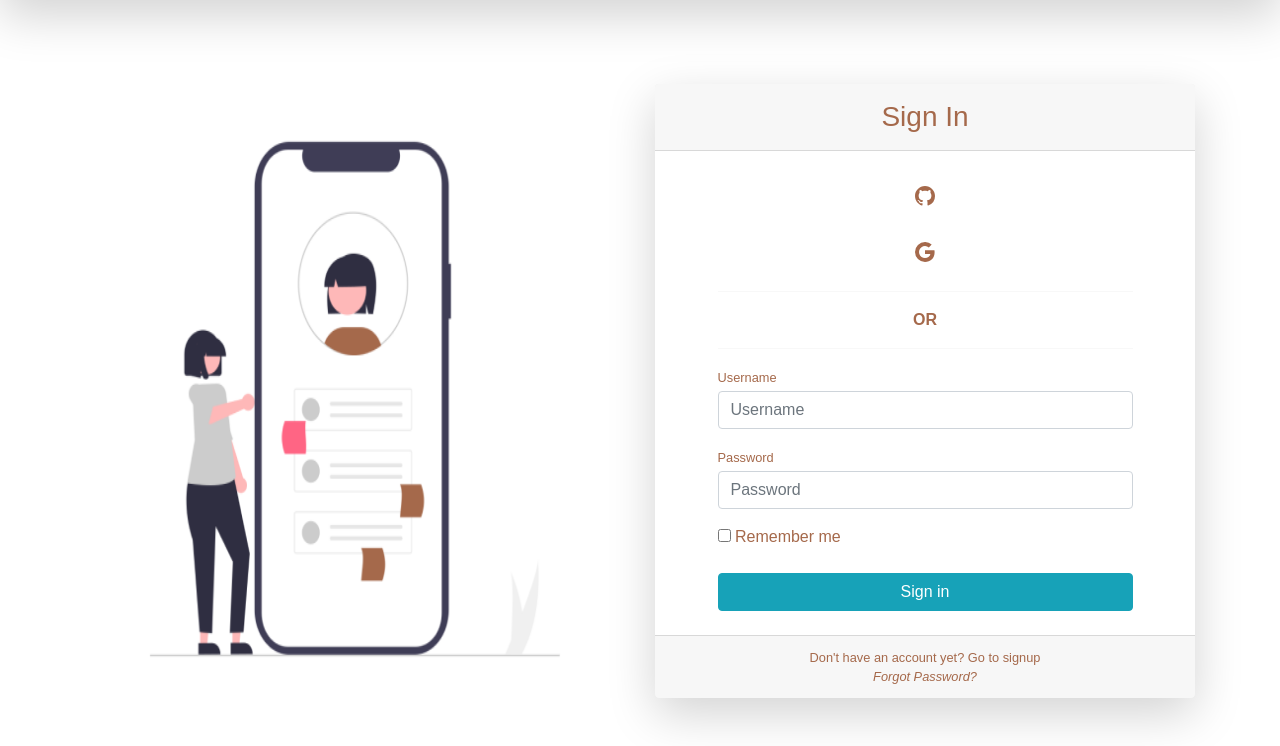
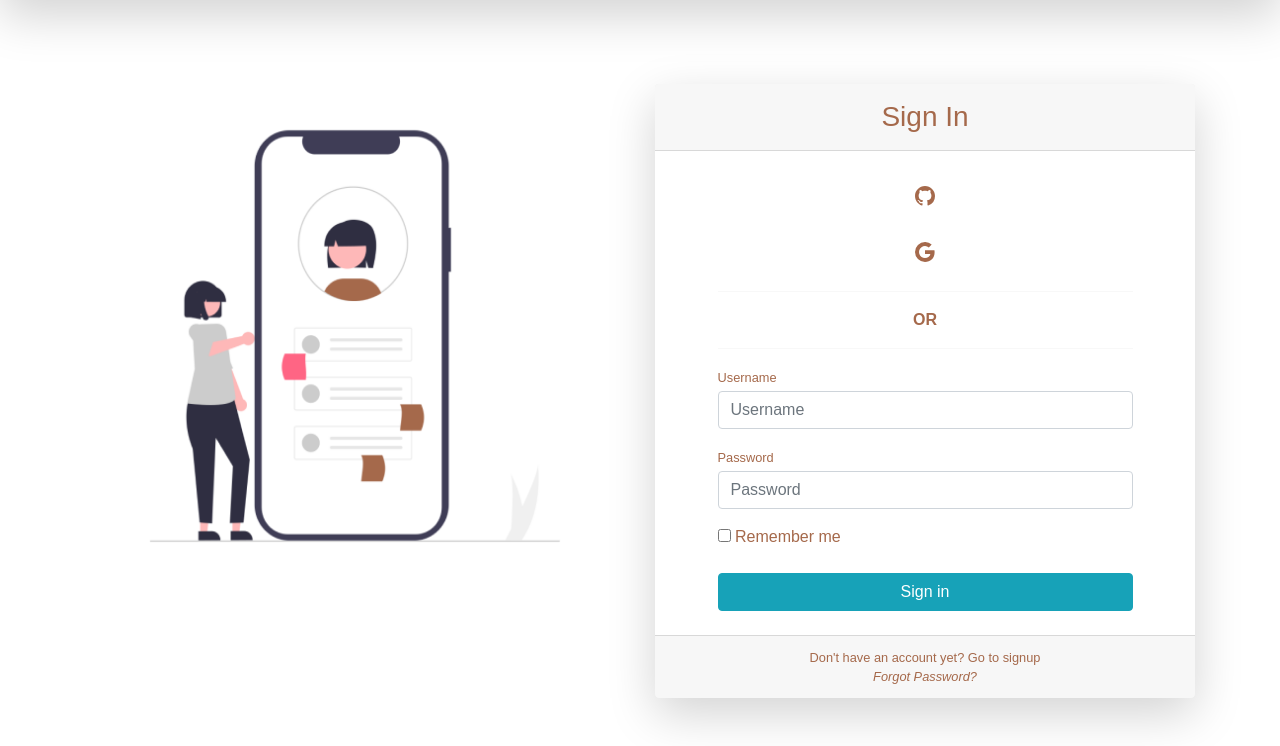
Before and after one commit to FeverCode/Meetup-Mtaani-v1.1, a Django app: page /login/ in a window 1280 px wide. Shown: the part 82-828 px from the top of the page. Run offline with Django 3.2, Linux system fonts and the light colour scheme; style sheets or scripts are compiled from the project's sources; some libraries are stand-ins or nearby versions.

Commit message:
Adjusted image height

```diff
--- a/app/templates/registration/login.html
+++ b/app/templates/registration/login.html
@@ -7,7 +7,7 @@
     <div style="margin-top:100px;" class="container">
         <div class="row">
             <div class="col-md-6">
-                <img src="/media/signUp.png" style="width: 100%; height:100%" />
+                <img src="/media/signUp.png" style="width: 100%; height:80%" />
             </div>
             <div class="col-md-6">
                 <div class="card shadow-lg border-0 rounded-lg mt-0 mb-3">
```
